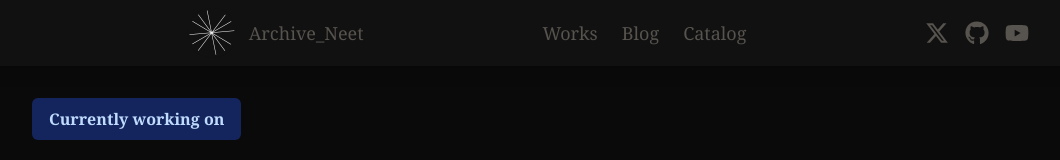
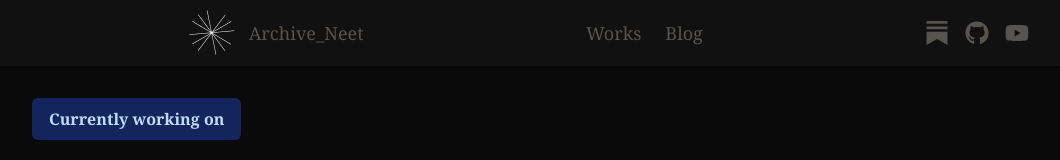
Before and after one commit to ArchiveNeet/Archive_Neet, a Next.js app: page /Works in a window 1280 px wide. Shown: the top 160 px of the page, without its empty margins (32-1092 px from the left). Built offline with nearby package versions, Linux system fonts and the light colour scheme; grey boxes are pictures that could not be loaded.

Commit message:
Clean up

```diff
--- a/src/app/Catalog/page.tsx
+++ /dev/null
@@ -1,15 +0,0 @@
-import Catalog from "@/components/Catalog";
-export default function Page() {
-    return (
-        <main className="w-full h-screen flex flex-col items-center justify-center">
-            <div className="max-w-6xl grid grid-flow-row md:grid-cols-3 sm:grid-cols-2 gap-4 p-4">
-                <Catalog
-                    name="Catalog"
-                    image_url="https://i.imgur.com/6Zem1Ew.png"
-                    link="https://www.amazon.com/Sony-WH-1000XM4-Canceling-Headphones-phone-call/dp/B0863TXGM3?crid=10LV12DUQGY11&dib=eyJ2IjoiMSJ9.ULiv0x1qNgNy2Om07oHXwXGNyvcgO81BxJlKV2uFSkj27Mm-7OQeu9sV4nlO_lTgvszKUEn2DimGkyjmKky-erUwn8xANx2-V40x6Qilc9ii2N9DexxWhZuoS6rWGx3RX6NWzTxSE5bsnGtlqODEZeJq5axdvRD0J1OPgcsYH0uJ3Hk_ekjM5Bf2PJwA3RZPL34hYK74WBoDwL4WhnSlbMXohcwh3cFIChMiv5e5PCk.nQZ2uc1pmkyrC1ErK4MWGQMEwu6sWs7L_Q51vw6fLOE&dib_tag=se&keywords=wh%2B1000xm4&qid=1748573043&sprefix=wh%2B1000x%2Caps%2C128&sr=8-3&th=1"
-
-                />
-            </div>
-        </main>
-    );
-}
--- a/src/components/Navbar.tsx
+++ b/src/components/Navbar.tsx
@@ -1,9 +1,9 @@
 import Image from "next/image"
 import Logo from "~/icon.png"
 import Link from "next/link";
-import { FaXTwitter } from "react-icons/fa6";
 import { FaYoutube } from "react-icons/fa";
 import { FaGithub } from "react-icons/fa";
+import { BsSubstack } from "react-icons/bs";
 import { Menu } from "lucide-react";
 import {
   DropdownMenu,
@@ -36,17 +36,15 @@ export default function Navbar() {
           <Link href={"https://substack.com/@archiveneet/posts"} className="hover:text-purple-100 text-stone-600">
             Blog
           </Link>
-          <Link href={"/Catalog"} className="hover:text-purple-100 text-stone-600">
-            Catalog
-          </Link>
+
         </div>
 
         {/* Right side - Social icons */}
         <div className="flex items-center gap-4 text-lg">
-          <Link href="https://x.com/ArchiveNeet" className="hover:text-purple-100 text-stone-600">
-            <FaXTwitter className="size-6" />
+          <Link href="https://substack.com/@archiveneet/posts" className="hover:text-purple-100 text-stone-600">
+            <BsSubstack className="size-6" />
           </Link>
-          <Link href="https://github.com/yourusername" className="hover:text-purple-100 text-stone-600">
+          <Link href="https://github.com/ArchiveNeet" className="hover:text-purple-100 text-stone-600">
             <FaGithub className="size-6" />
           </Link>
           <Link href="https://www.youtube.com/@ArchiveNeet" className="hover:text-purple-100 text-stone-600">
@@ -85,23 +83,19 @@ export default function Navbar() {
                 Blog
               </Link>
             </DropdownMenuItem>
-            <DropdownMenuItem asChild>
-              <Link href="/projects" className="w-full">
-                Catalog
-              </Link>
-            </DropdownMenuItem>
+
 
             <DropdownMenuSeparator />
 
             {/* Social Links */}
             <DropdownMenuItem asChild>
-              <Link href="https://x.com/ArchiveNeet" className="w-full flex items-center gap-2">
-                <FaXTwitter className="size-4" />
-                Twitter/X
+              <Link href="https://substack.com/@archiveneet/posts" className="w-full flex items-center gap-2">
+                <BsSubstack className="size-6" />
+                Substack
               </Link>
             </DropdownMenuItem>
             <DropdownMenuItem asChild>
-              <Link href="https://github.com/yourusername" className="w-full flex items-center gap-2">
+              <Link href="https://github.com/ArchiveNeet" className="w-full flex items-center gap-2">
                 <FaGithub className="size-4" />
                 GitHub
               </Link>
```
